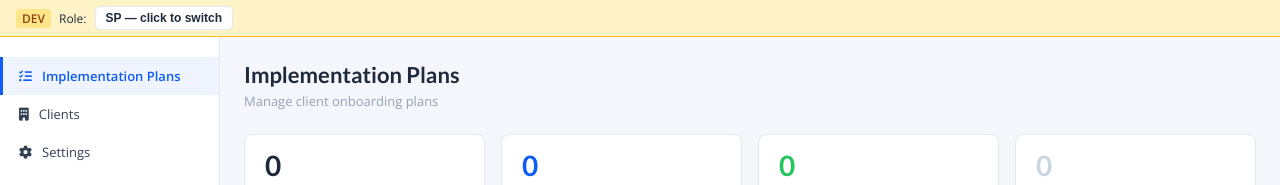
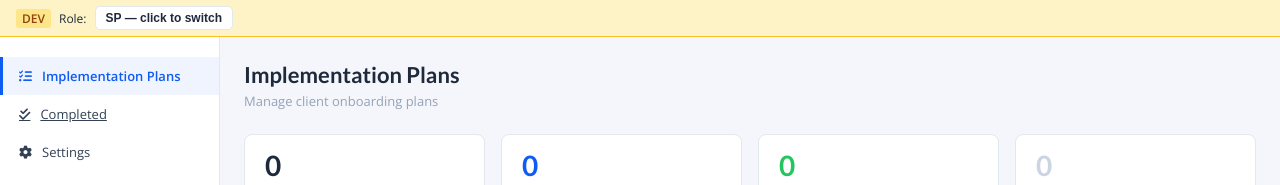
Before and after one commit to gwenlemming-creator/implementation-companion, an Angular app: page /plans in a window 1280 px wide. Shown: the top 185 px of the page. Built offline with nearby package versions, Linux system fonts and the light colour scheme.

Commit message:
feat: rename Clients nav to Completed, filter dashboard to active plans

```diff
--- a/src/app/features/dashboard/dashboard.component.html
+++ b/src/app/features/dashboard/dashboard.component.html
@@ -12,9 +12,9 @@
     <div class="left-nav__item left-nav__item--active">
       <i class="fas fa-list-check"></i> Implementation Plans
     </div>
-    <div class="left-nav__item">
-      <i class="fas fa-building"></i> Clients
-    </div>
+    <a class="left-nav__item" routerLink="/completed">
+      <i class="fas fa-check-double"></i> Completed
+    </a>
     <div class="left-nav__item">
       <i class="fas fa-gear"></i> Settings
     </div>
--- a/src/app/features/dashboard/dashboard.component.ts
+++ b/src/app/features/dashboard/dashboard.component.ts
@@ -1,6 +1,6 @@
 import { Component, inject, signal, computed, effect } from '@angular/core';
 import { FormsModule } from '@angular/forms';
-import { Router } from '@angular/router';
+import { Router, RouterLink } from '@angular/router';
 import { PlanService } from '../../core/services/plan.service';
 import { AuthService } from '../../core/services/auth.service';
 import { Plan } from '../../core/models/plan.model';
@@ -10,7 +10,7 @@ import { CreatePlanDrawerComponent } from './components/create-plan-drawer/creat
 @Component({
   selector: 'app-dashboard',
   standalone: true,
-  imports: [FormsModule, PlanCardComponent, CreatePlanDrawerComponent],
+  imports: [FormsModule, PlanCardComponent, CreatePlanDrawerComponent, RouterLink],
   templateUrl: './dashboard.component.html'
 })
 export class DashboardComponent {
@@ -21,7 +21,7 @@ export class DashboardComponent {
   constructor() {
     effect(() => {
       if (this.authService.isWsm()) {
-        const plans = this.planService.getPlans();
+        const plans = this.planService.getActivePlans();
         if (plans.length > 0) {
           this.router.navigate(['/plans', plans[0].id], { replaceUrl: true });
         }
@@ -31,7 +31,7 @@ export class DashboardComponent {
 
   isWsm = this.authService.isWsm;
 
-  plans = signal<Plan[]>(this.planService.getPlans());
+  plans = signal<Plan[]>(this.planService.getActivePlans());
   searchQuery = signal('');
   showCreateDrawer = signal(false);
 
@@ -46,7 +46,7 @@ export class DashboardComponent {
   };
 
   onPlanCreated(plan: Plan): void {
-    this.plans.set(this.planService.getPlans());
+    this.plans.set(this.planService.getActivePlans());
     this.showCreateDrawer.set(false);
   }
 }
```
